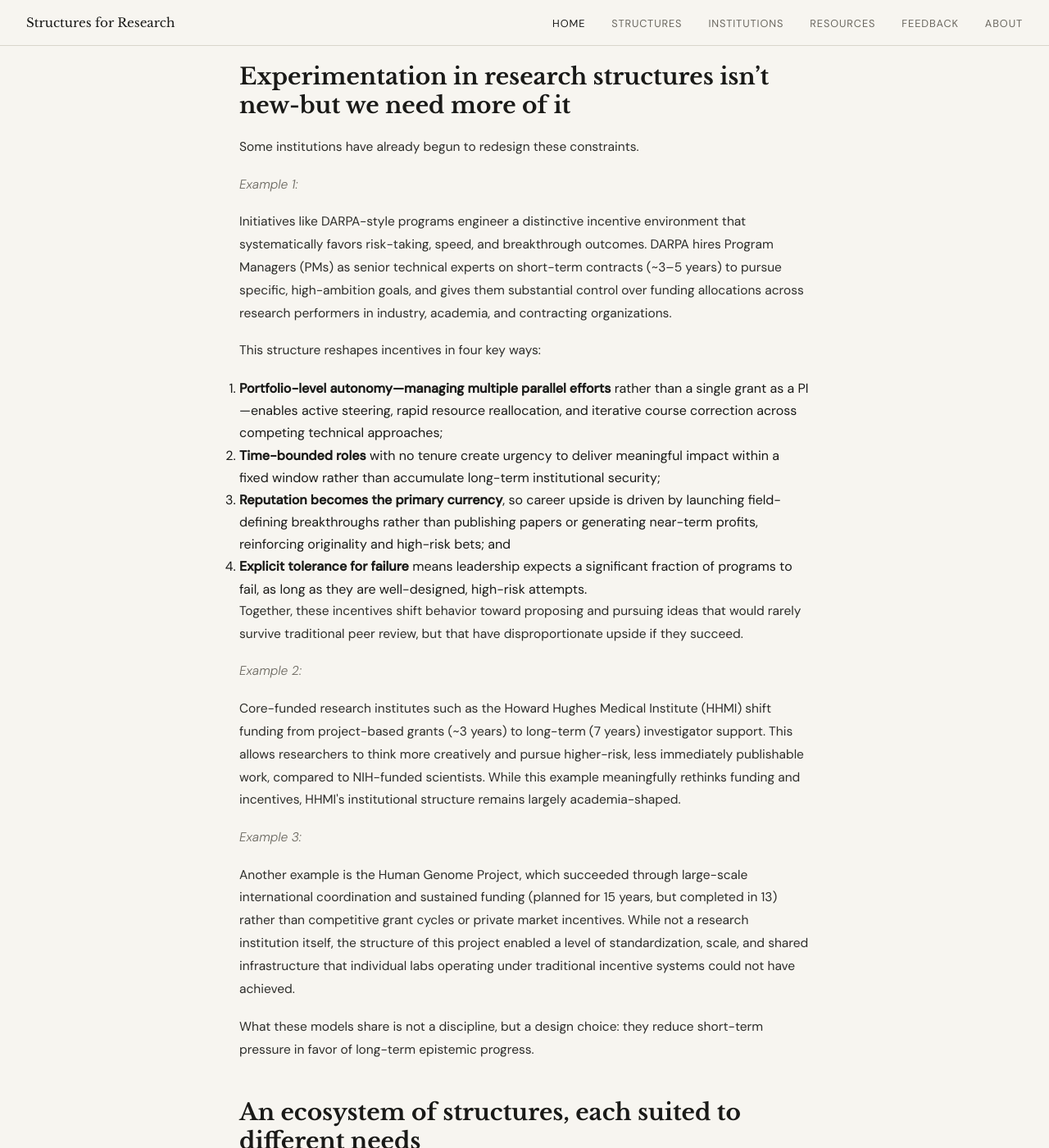
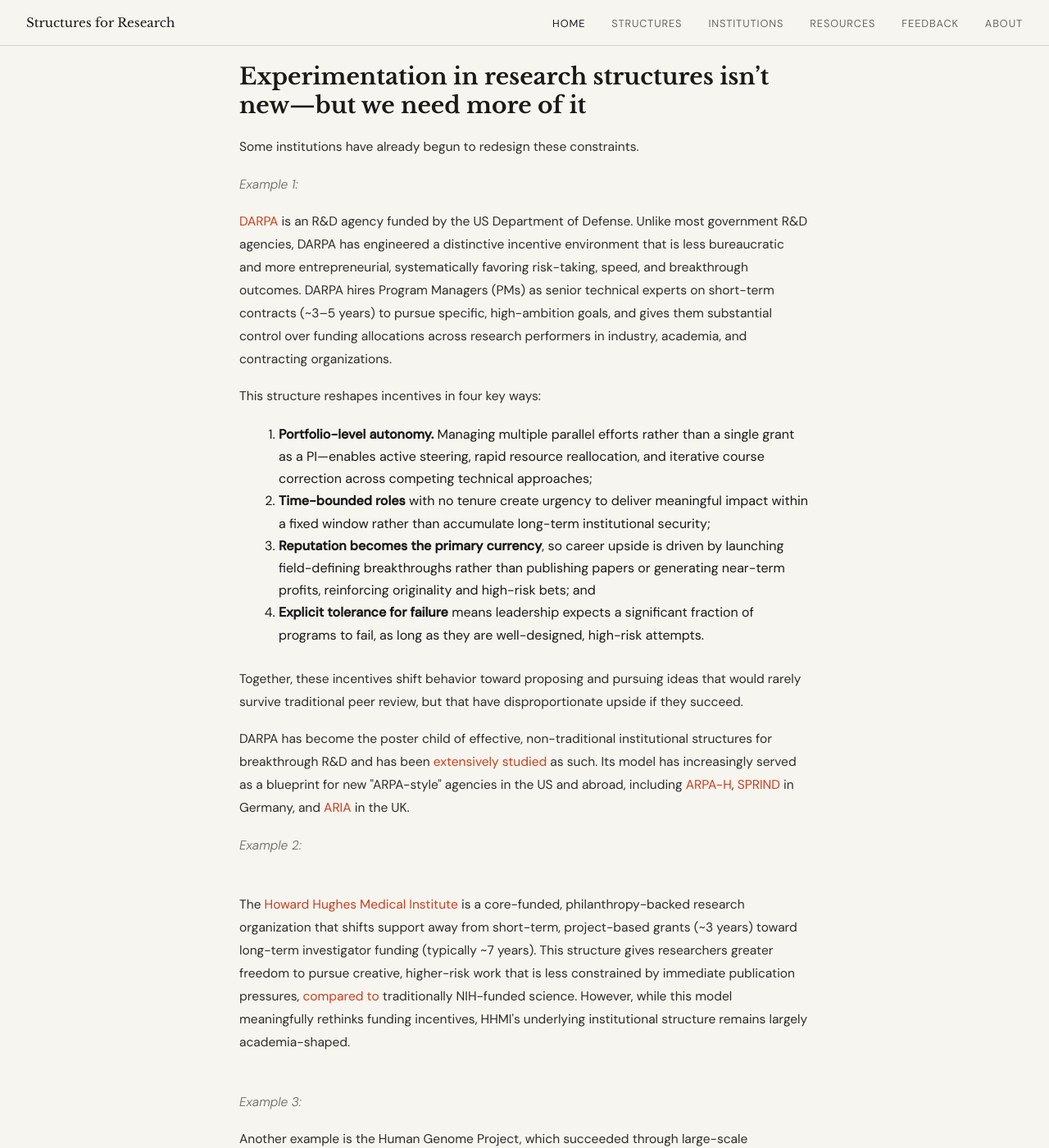
Before and after one commit to biancale4/structuresforresearch.com, a Jekyll site: the page built from index.html, in a window 1280 px wide and 1400 px high, scrolled down 3298 px. Shown: the whole window at 82% size. Built offline with Jekyll 4.4.1, drawn with Linux system fonts in a browser that asks for light colours.

Commit message:
Update index.html

```diff
--- a/index.html
+++ b/index.html
@@ -152,23 +152,26 @@
 
 <section class="content" id="gap">
   <p class="section-label">The Solution</p>
-  <h2>Experimentation in research structures isn’t new-but we need more of it</h2>
+  <h2>Experimentation in research structures isn’t new—but we need more of it</h2>
   <p>Some institutions have already begun to redesign these constraints.</p>
   <p style="color:var(--muted);font-style:italic">Example 1:</p>
-  <p>Initiatives like DARPA-style programs engineer a distinctive incentive environment that systematically favors risk-taking, speed, and breakthrough outcomes. DARPA hires Program Managers (PMs) as senior technical experts on short-term contracts (~3–5 years) to pursue specific, high-ambition goals, and gives them substantial control over funding allocations across research performers in industry, academia, and contracting organizations.</p>
+  <p><a href="https://www.darpa.mil/">DARPA</a> is an R&D agency funded by the US Department of Defense. Unlike most government R&D agencies, DARPA has engineered a distinctive incentive environment that is less bureaucratic and more entrepreneurial, systematically favoring risk-taking, speed, and breakthrough outcomes. DARPA hires Program Managers (PMs) as senior technical experts on short-term contracts (~3–5 years) to pursue specific, high-ambition goals, and gives them substantial control over funding allocations across research performers in industry, academia, and contracting organizations.</p>
   <p>This structure reshapes incentives in four key ways:</p>
-  <ol>
-  <li><strong>Portfolio-level autonomy—managing multiple parallel efforts</strong> rather than a single grant as a PI—enables active steering, rapid resource reallocation, and iterative course correction across competing technical approaches;</li>
+  <ol style="padding-left:3rem">
+  <li><strong>Portfolio-level autonomy.</strong> Managing multiple parallel efforts rather than a single grant as a PI—enables active steering, rapid resource reallocation, and iterative course correction across competing technical approaches;</li>
   <li><strong>Time-bounded roles</strong> with no tenure create urgency to deliver meaningful impact within a fixed window rather than accumulate long-term institutional security;</li>
   <li><strong>Reputation becomes the primary currency</strong>, so career upside is driven by launching field-defining breakthroughs rather than publishing papers or generating near-term profits, reinforcing originality and high-risk bets; and</li>
   <li><strong>Explicit tolerance for failure</strong> means leadership expects a significant fraction of programs to fail, as long as they are well-designed, high-risk attempts.</li>
 </ol>
+  <br>
   <p>Together, these incentives shift behavior toward proposing and pursuing ideas that would rarely survive traditional peer review, but that have disproportionate upside if they succeed.</p>
+  <p>DARPA has become the poster child of effective, non-traditional institutional structures for breakthrough R&amp;D and has been <a href="https://ifp.org/the-arpa-model-a-reading-list/">extensively studied</a> as such. Its model has increasingly served as a blueprint for new "ARPA-style" agencies in the US and abroad, including <a href="https://arpa-h.gov/">ARPA-H</a>, <a href="https://www.sprind.org/en">SPRIND</a> in Germany, and <a href="https://aria.org.uk/">ARIA</a> in the UK.</p>
   <p style="color:var(--muted);font-style:italic">Example 2:</p>
-  <p>Core-funded research institutes such as the Howard Hughes Medical Institute (HHMI) shift funding from project-based grants (~3 years) to long-term (7 years) investigator support. This allows researchers to think more creatively and pursue higher-risk, less immediately publishable work, compared to NIH-funded scientists. While this example meaningfully rethinks funding and incentives, HHMI's institutional structure remains largely academia-shaped.</p>
+  <br>
+  <p>The <a href="https://www.hhmi.org/">Howard Hughes Medical Institute</a> is a core-funded, philanthropy-backed research organization that shifts support away from short-term, project-based grants (~3 years) toward long-term investigator funding (typically ~7 years). This structure gives researchers greater freedom to pursue creative, higher-risk work that is less constrained by immediate publication pressures, <a href="https://www.nber.org/papers/w15466">compared to</a> traditionally NIH-funded science. However, while this model meaningfully rethinks funding incentives, HHMI's underlying institutional structure remains largely academia-shaped.</p>
+  <br>
   <p style="color:var(--muted);font-style:italic">Example 3:</p>
   <p>Another example is the Human Genome Project, which succeeded through large-scale international coordination and sustained funding (planned for 15 years, but completed in 13) rather than competitive grant cycles or private market incentives. While not a research institution itself, the structure of this project enabled a level of standardization, scale, and shared infrastructure that individual labs operating under traditional incentive systems could not have achieved.</p>
-  <p>What these models share is not a discipline, but a design choice: they reduce short-term pressure in favor of long-term epistemic progress.</p>
   <br>
   <h2>An ecosystem of structures, each suited to different needs</h2>
   <p>Research is not one uniform activity. It includes everything from low-hanging, incremental work to high-risk bets, and from single-disciplined to tightly coordinated, cross-disciplinary efforts. Different structures and incentives are needed for different parts of this ecosystem.</p>
```
